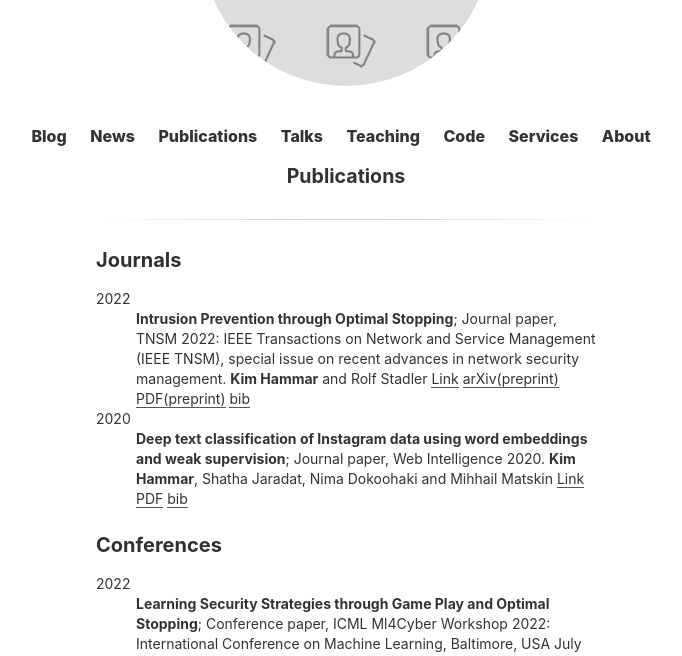
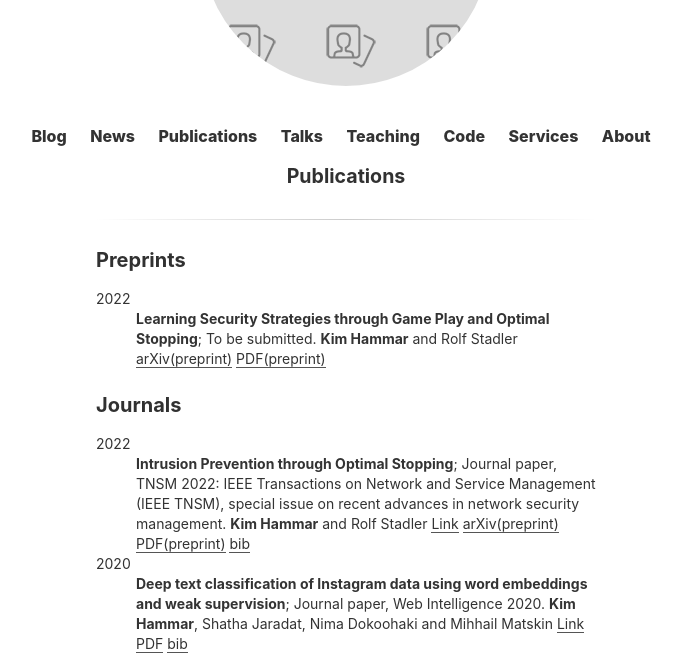
Before and after one commit to Limmen/Limmen.github.io, a Jekyll site: the page built from publications.md, in a window 1280 px wide and 900 px high, cut to the strip 244-900 px from the top of the window. Shown: the whole strip, without its empty margins (294-976 px from the left). Built offline with Jekyll 4.4.1, drawn with Linux system fonts in a browser that asks for light colours.

Commit message:
upd preprint

```diff
--- a/publications.md
+++ b/publications.md
@@ -2,6 +2,14 @@
 layout: page
 title: Publications
 ---
+
+### Preprints
+
+2022
+:   **Learning Security Strategies through Game Play and Optimal Stopping**; To be submitted.
+    **Kim Hammar** and Rolf Stadler
+	[arXiv(preprint)](https://arxiv.org/abs/2205.14694)
+	[PDF(preprint)](/assets/papers/ml4cy_ext.pdf)
 
 ### Journals
 
```
Also changed, not shown: news.md (+4 -0 lines).
